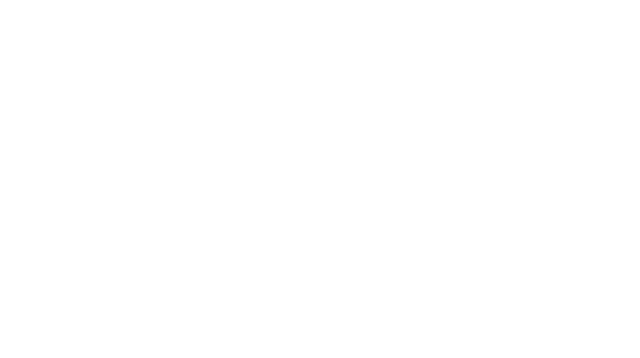
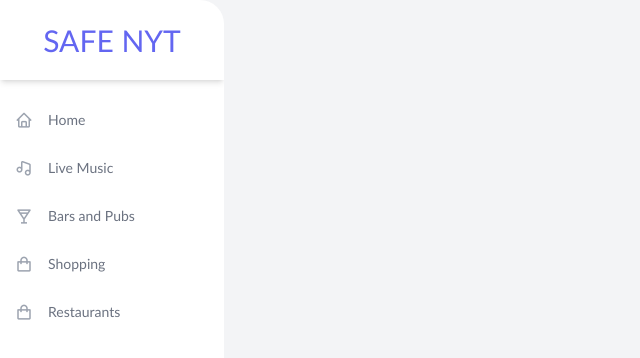
Before and after one commit to ceca24/Project-Safe-Nyt, a plain HTML site: page index.html in a window 1280 px wide. Shown: the whole page, without its empty margins (0-640 px from the left). Drawn offline with nearby package versions, Linux system fonts and the light colour scheme; files that its build step writes are made by us from their sources.

Commit message:
Got a sidebar navigation working!

```diff
--- a/assets/style.css
+++ b/assets/style.css
@@ -13,3 +13,6 @@
     padding:0;
     font-family:'Gill Sans', 'Gill Sans MT', Calibri, 'Trebuchet MS', sans-serif;
 }
+body{
+    background: var(--darkblue)
+}
--- a/index.html
+++ b/index.html
@@ -4,18 +4,59 @@
     <meta charset="UTF-8">
     <meta http-equiv="X-UA-Compatible" content="IE=edge">
     <meta name="viewport" content="width=device-width, initial-scale=1.0">
+    <link rel="stylesheet" href="https://use.fontawesome.com/releases/v5.3.1/css/all.css">
+    <link rel="stylesheet" href="assets/style.css">
     <link href="/dist/output.css" rel="stylesheet">
-    <link rel="stylesheet" href="assets/style.css">
-    <title>Safe Nyt is the best!</title>
+    <link rel="stylesheet" href="https://unpkg.com/boxicons@2.0.7/css/boxicons.min.css" />
+    <title>Safe Nyt: </title>
 </head>
 <body>
     <div id="header"></div><h1></h1>
     <div id="search">
     <div id="dropdown"></div></div>
-    <section id="sidenav"></section>
+    <div class="min-h-screen flex flex-row bg-gray-100">
+        <div class="flex flex-col w-56 bg-white rounded-r-3xl overflow-hidden">
+          <div class="flex items-center justify-center h-20 shadow-md">
+            <h1 class="text-3xl uppercase text-indigo-500">Safe Nyt</h1>
+            <img src="">
+          </div>
+          <ul class="flex flex-col py-4">
+            <li>
+              <a href="#" class="flex flex-row items-center h-12 transform hover:translate-x-2 transition-transform ease-in duration-200 text-gray-500 hover:text-gray-800">
+                <span class="inline-flex items-center justify-center h-12 w-12 text-lg text-gray-400"><i class="bx bx-home"></i></span>
+                <span class="text-sm font-medium">Home</span>
+              </a>
+            </li>
+            <li>
+              <a href="#" class="flex flex-row items-center h-12 transform hover:translate-x-2 transition-transform ease-in duration-200 text-gray-500 hover:text-gray-800">
+                <span class="inline-flex items-center justify-center h-12 w-12 text-lg text-gray-400"><i class="bx bx-music"></i></span>
+                <span class="text-sm font-medium">Live Music</span>
+              </a>
+            </li>
+            <li>
+              <a href="#" class="flex flex-row items-center h-12 transform hover:translate-x-2 transition-transform ease-in duration-200 text-gray-500 hover:text-gray-800">
+                <span class="inline-flex items-center justify-center h-12 w-12 text-lg text-gray-400"><i class="bx bx-drink"></i></span>
+                <span class="text-sm font-medium">Bars and Pubs</span>
+              </a>
+            </li>
+            <li>
+              <a href="#" class="flex flex-row items-center h-12 transform hover:translate-x-2 transition-transform ease-in duration-200 text-gray-500 hover:text-gray-800">
+                <span class="inline-flex items-center justify-center h-12 w-12 text-lg text-gray-400"><i class="bx bx-shopping-bag"></i></span>
+                <span class="text-sm font-medium">Shopping</span>
+              </a>
+            </li>
+            <li>
+              <a href="#" class="flex flex-row items-center h-12 transform hover:translate-x-2 transition-transform ease-in duration-200 text-gray-500 hover:text-gray-800">
+                <span class="inline-flex items-center justify-center h-12 w-12 text-lg text-gray-400"><i class="bx bx-shopping-bag"></i></span>
+                <span class="text-sm font-medium">Restaurants</span>
+              </a>
+            </li>
+          </ul>
+        </div>
+      </div>
     <section id="map"></section>
     <footer id="footer"></footer>
-
+    <script src="https://cdn.tailwindcss.com"></script>
     <script src="assets/script.js"></script>
 </body>
 </html>
--- a/package.json
+++ /dev/null
@@ -1,5 +0,0 @@
-{
-  "devDependencies": {
-    "tailwindcss": "^3.2.1"
-  }
-}
--- a/tailwind.config.js
+++ /dev/null
@@ -1,8 +0,0 @@
-/** @type {import('tailwindcss').Config} */
-module.exports = {
-  content: ["./src/**/*.{html,js}"],
-  theme: {
-    extend: {},
-  },
-  plugins: [],
-}
```
Also changed, not shown: assets/safenyt.png (added), dist/output.css (deleted), 2 other files.
